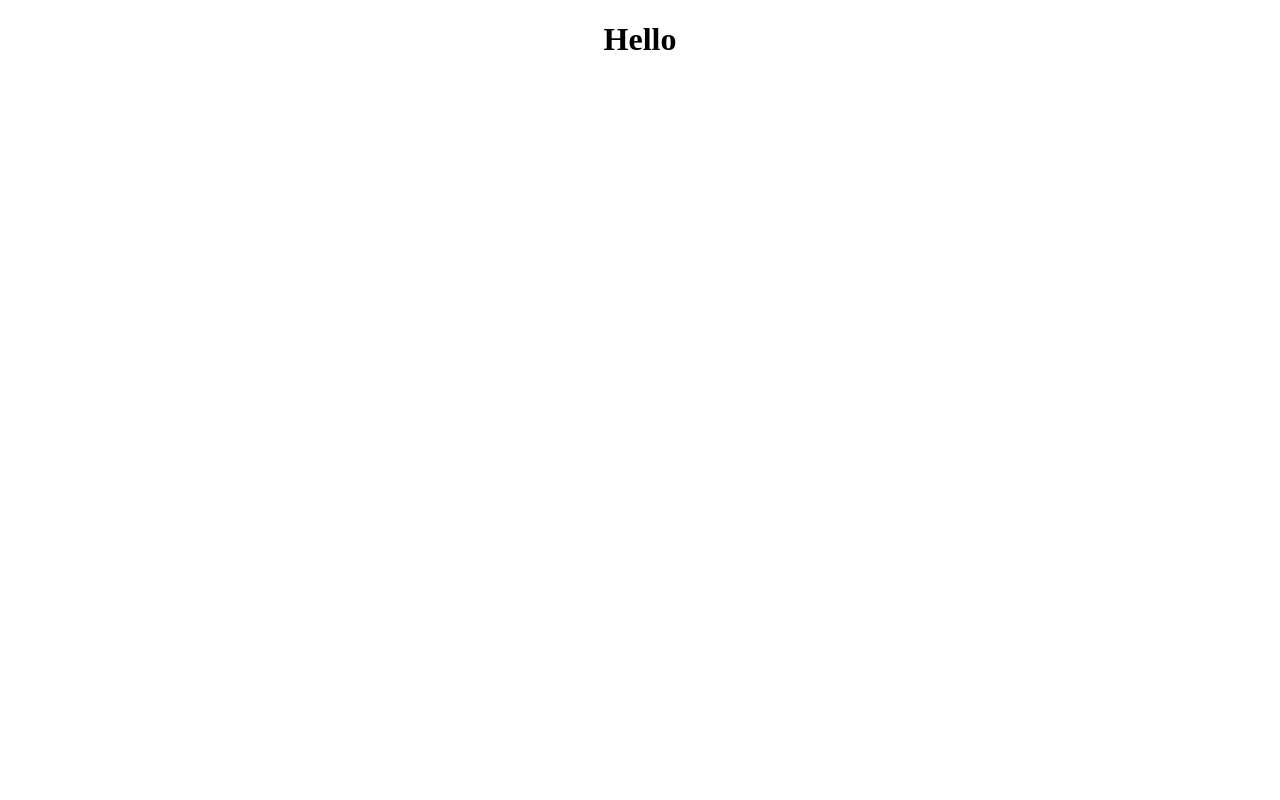
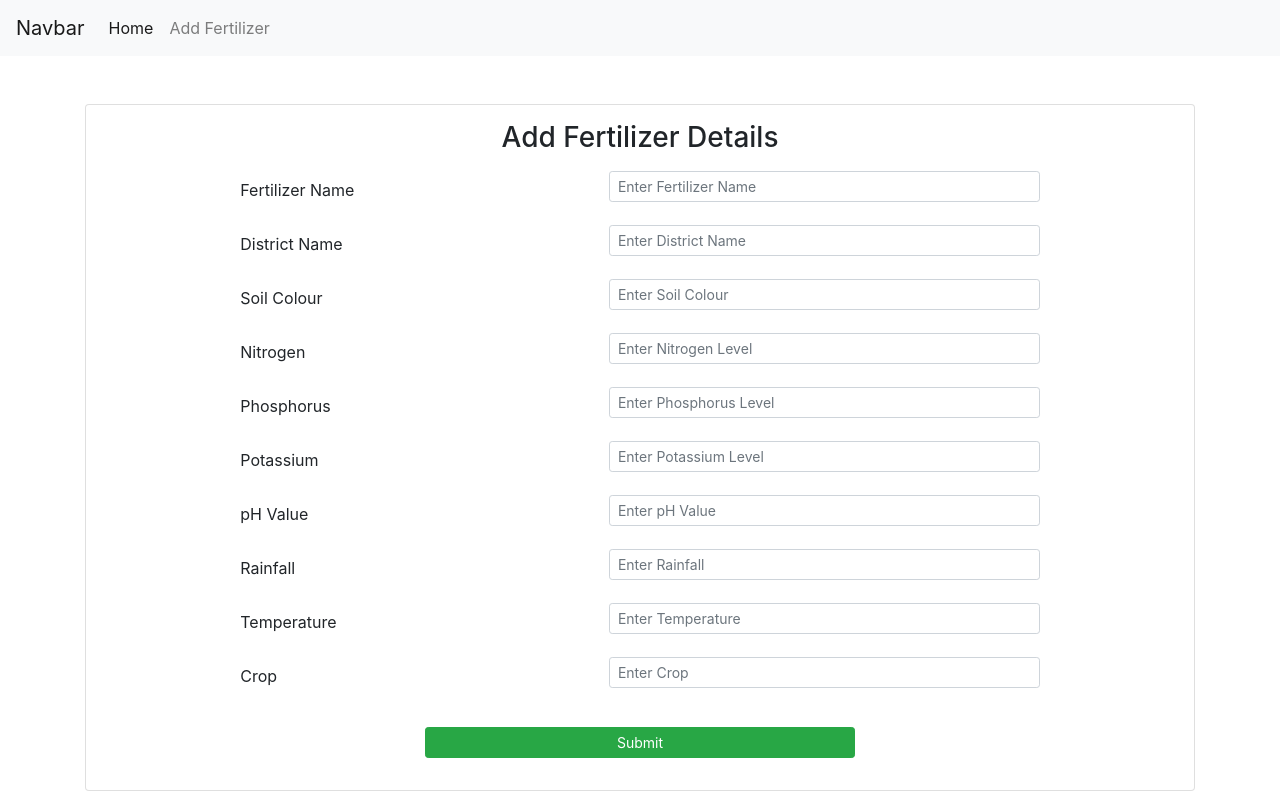
Before and after one commit to nuwani-sithara/AgroProLK, a React (Create React App) app in the folder frontend/: page /addfertilizer in a window 1280 px wide. Built offline with nearby package versions, Linux system fonts and the light colour scheme.

Commit message:
add fertilizers

```diff
--- a/frontend/package.json
+++ b/frontend/package.json
@@ -6,8 +6,10 @@
     "@testing-library/jest-dom": "^5.17.0",
     "@testing-library/react": "^13.4.0",
     "@testing-library/user-event": "^13.5.0",
+    "axios": "^1.7.5",
     "react": "^18.3.1",
     "react-dom": "^18.3.1",
+    "react-router-dom": "^6.26.1",
     "react-scripts": "5.0.1",
     "web-vitals": "^2.1.4"
   },
--- a/frontend/public/index.html
+++ b/frontend/public/index.html
@@ -10,14 +10,17 @@
       content="Web site created using create-react-app"
     />
     <link rel="apple-touch-icon" href="%PUBLIC_URL%/logo192.png" />
-
     <link rel="manifest" href="%PUBLIC_URL%/manifest.json" />
-
+    <link rel="stylesheet" href="https://cdn.jsdelivr.net/npm/bootstrap@4.0.0/dist/css/bootstrap.min.css" integrity="sha384-Gn5384xqQ1aoWXA+058RXPxPg6fy4IWvTNh0E263XmFcJlSAwiGgFAW/dAiS6JXm" crossorigin="anonymous">
     <title>React App</title>
   </head>
   <body>
     <noscript>You need to enable JavaScript to run this app.</noscript>
     <div id="root"></div>
 
+    <script src="https://code.jquery.com/jquery-3.2.1.slim.min.js" integrity="sha384-KJ3o2DKtIkvYIK3UENzmM7KCkRr/rE9/Qpg6aAZGJwFDMVNA/GpGFF93hXpG5KkN" crossorigin="anonymous"></script>
+    <script src="https://cdn.jsdelivr.net/npm/popper.js@1.12.9/dist/umd/popper.min.js" integrity="sha384-ApNbgh9B+Y1QKtv3Rn7W3mgPxhU9K/ScQsAP7hUibX39j7fakFPskvXusvfa0b4Q" crossorigin="anonymous"></script>
+    <script src="https://cdn.jsdelivr.net/npm/bootstrap@4.0.0/dist/js/bootstrap.min.js" integrity="sha384-JZR6Spejh4U02d8jOt6vLEHfe/JQGiRRSQQxSfFWpi1MquVdAyjUar5+76PVCmYl" crossorigin="anonymous"></script>
+
   </body>
 </html>
--- a/frontend/src/App.js
+++ b/frontend/src/App.js
@@ -1,10 +1,24 @@
 import './App.css';
+import Header from './components/Header';
+import AddFertilizer from './components/AddFertilizer';
+import AllFertilizers from './components/AllFertilizers';
+import { BrowserRouter as Router, Route, Routes } from "react-router-dom";
 
 function App() {
   return (
-    <div className="App">
-      <h1>Hello</h1>
+    <Router>
+    <div>
+      <Header />
+      <Routes>
+        <Route path="/addfertilizer" element={<AddFertilizer/>} />
+      </Routes>
+      <Routes>
+        <Route path="/" element={<AllFertilizers/>} />
+      </Routes>
     </div>
+    </Router>
+
+
   );
 }
 
--- /dev/null
+++ b/frontend/src/components/AddFertilizer.js
@@ -0,0 +1,145 @@
+import React, {useState} from "react";
+import axios from "axios";
+
+export default function AddFertilizer(){
+
+    const [fName,setfName] = useState("");
+    const [disName,setdisName] = useState("");
+    const [soilColor,setsoilColor] = useState("");
+    const [nitrogen,setnitrogen] = useState("");
+    const [phosphorus,setphosphorus] = useState("");
+    const [potassium,setpotassium] = useState("");
+    const [pH,setpH] = useState("");
+    const [rainfall,setrainfall] = useState("");
+    const [temperature,settemperature] = useState("");
+    const [crop,setcrop] = useState("");
+
+    function sendFerData(e){
+        e.preventDefault();
+
+        const newFertilizer ={
+            fName ,
+            disName ,
+            soilColor ,
+            nitrogen ,
+            phosphorus ,
+            potassium ,
+            pH ,
+            rainfall ,
+            temperature ,
+            crop
+        }
+
+        axios.post("http://localhost:8070/fertilizer/addfertilizer",newFertilizer).then(() => {
+            alert("Fertilizers Added")
+
+        }).catch((err) => {
+            alert("Fertilizers not added")
+        })
+    }
+
+    return(
+        <div className="container mt-5">
+            <div className="card p-3 shadow-sm">
+                <h3 className="text-center mb-3">Add Fertilizer Details</h3>
+                <form onSubmit={sendFerData}>
+                    <div className="form-group row justify-content-center">
+                        <label htmlFor="fName" className="col-sm-4 col-form-label small-label">Fertilizer Name</label>
+                        <div className="col-sm-5">
+                            <input type="text" className="form-control form-control-sm" id="fName" placeholder="Enter Fertilizer Name" onChange={(e) => {
+                                setfName(e.target.value);
+                            }}/>
+                        </div>
+                    </div>
+
+                    <div className="form-group row justify-content-center">
+                        <label htmlFor="disName" className="col-sm-4 col-form-label small-label">District Name</label>
+                        <div className="col-sm-5">
+                            <input type="text" className="form-control form-control-sm" id="disName" placeholder="Enter District Name" onChange={(e) => {
+                                setdisName(e.target.value);
+                            }}/>
+                        </div>
+                    </div>
+
+                    <div className="form-group row justify-content-center">
+                        <label htmlFor="soilColor" className="col-sm-4 col-form-label small-label">Soil Colour</label>
+                        <div className="col-sm-5">
+                            <input type="text" className="form-control form-control-sm" id="soilColor" placeholder="Enter Soil Colour" onChange={(e) => {
+                                setsoilColor(e.target.value);
+                            }}/>
+                        </div>
+                    </div>
+
+                    <div className="form-group row justify-content-center">
+                        <label htmlFor="nitrogen" className="col-sm-4 col-form-label small-label">Nitrogen</label>
+                        <div className="col-sm-5">
+                            <input type="text" className="form-control form-control-sm" id="nitrogen" placeholder="Enter Nitrogen Level" onChange={(e) => {
+                                setnitrogen(e.target.value);
+                            }}/>
+                        </div>
+                    </div>
+
+                    <div className="form-group row justify-content-center">
+                        <label htmlFor="phosphorus" className="col-sm-4 col-form-label small-label">Phosphorus</label>
+                        <div className="col-sm-5">
+                            <input type="text" className="form-control form-control-sm" id="phosphorus" placeholder="Enter Phosphorus Level" onChange={(e) => {
+                                setphosphorus(e.target.value);
+                            }}/>
+                        </div>
+                    </div>
+
+                    <div className="form-group row justify-content-center">
+                        <label htmlFor="potassium" className="col-sm-4 col-form-label small-label">Potassium</label>
+                        <div className="col-sm-5">
+                            <input type="text" className="form-control form-control-sm" id="potassium" placeholder="Enter Potassium Level" onChange={(e) => {
+                                setpotassium(e.target.value);
+                            }}/>
+                        </div>
+                    </div>
+
+                    <div className="form-group row justify-content-center">
+                        <label htmlFor="pH" className="col-sm-4 col-form-label small-label">pH Value</label>
+                        <div className="col-sm-5">
+                            <input type="text" className="form-control form-control-sm" id="pH" placeholder="Enter pH Value" onChange={(e) => {
+                                setpH(e.target.value);
+                            }}/>
+                        </div>
+                    </div>
+
+                    <div className="form-group row justify-content-center">
+                        <label htmlFor="rainfall" className="col-sm-4 col-form-label small-label">Rainfall</label>
+                        <div className="col-sm-5">
+                            <input type="text" className="form-control form-control-sm" id="rainfall" placeholder="Enter Rainfall" onChange={(e) => {
+                                setrainfall(e.target.value);
+                            }}/>
+                        </div>
+                    </div>
+
+                    <div className="form-group row justify-content-center">
+                        <label htmlFor="temperature" className="col-sm-4 col-form-label small-label">Temperature</label>
+                        <div className="col-sm-5">
+                            <input type="text" className="form-control form-control-sm" id="temperature" placeholder="Enter Temperature" onChange={(e) => {
+                                settemperature(e.target.value);
+                            }}/>
+                        </div>
+                    </div>
+
+                    <div className="form-group row justify-content-center">
+                        <label htmlFor="crop" className="col-sm-4 col-form-label small-label">Crop</label>
+                        <div className="col-sm-5">
+                            <input type="text" className="form-control form-control-sm" id="crop" placeholder="Enter Crop" onChange={(e) => {
+                                setcrop(e.target.value);
+                            }}/>
+                        </div>
+                    </div>
+
+                    <div className="form-group row justify-content-center">
+                        <div className="col-sm-5">
+                            <button type="submit" className="btn btn-success btn-sm btn-block mt-3">Submit</button>
+                        </div>
+                    </div>
+                </form>
+            </div>
+        </div>
+    )
+}
--- /dev/null
+++ b/frontend/src/components/AllFertilizers.js
@@ -0,0 +1,24 @@
+import React, {useState,useEffect} from "react";
+import axios from "axios";
+
+export default function AllFertilizers(){
+
+    const [fertilizers,setFertilizers] = useState([]);
+
+    useEffect(() => {
+        function getFertilizers() {
+            axios.get("http://localhost:8070/fertilizer/").then((res) => {
+                setFertilizers(res.data);
+            }).catch((err) => {
+                alert(err.message);
+            })
+        }
+        getFertilizers();
+    }, [])
+
+    return (
+        <div>
+            <h1>All Fertilizers</h1>
+        </div>
+    )
+}
--- /dev/null
+++ b/frontend/src/components/Header.js
@@ -0,0 +1,22 @@
+import React from "react";
+import {Link} from "react-router-dom";
+
+function Header(){
+
+    return(
+        <nav className="navbar navbar-expand-lg navbar-light bg-light">
+            <a className="navbar-brand" href="#">Navbar</a>
+            <button className="navbar-toggler" type="button" data-toggle="collapse" data-target="#navbarNavAltMarkup" aria-controls="navbarNavAltMarkup" aria-expanded="false" aria-label="Toggle navigation">
+            <span className="navbar-toggler-icon"></span>
+            </button>
+            <div className="collapse navbar-collapse" id="navbarNavAltMarkup">
+                <div className="navbar-nav">
+                <Link to="/" className="nav-item nav-link active">Home</Link>
+                <Link to="/addFertilizer" className="nav-item nav-link">Add Fertilizer</Link>
+                </div>
+            </div>
+        </nav>
+    )
+}
+
+export default Header;
```
Also changed, not shown: 2 other files (tests, documents, lock files or other folders).
